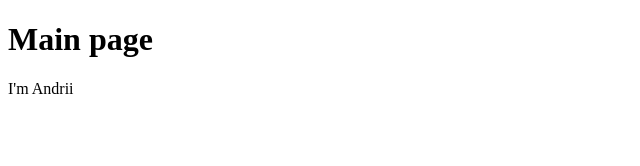
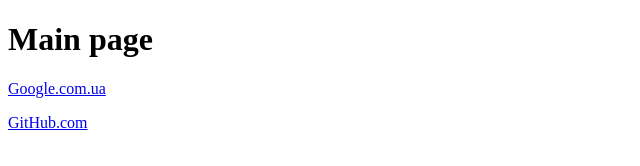
Before and after one commit to AndriiLatash/ISMPrakt09, a plain HTML site: page index.html in a window 1280 px wide. Shown: the whole page, without its empty margins (0-640 px from the left). Drawn offline with Linux system fonts and the light colour scheme.

Commit message:
Created branch links

```diff
--- a/index.html
+++ b/index.html
@@ -6,6 +6,7 @@
 </head>
 <body>
 <h1>Main page</h1>
-<p>I'm Andrii</p>
+<p><a href="https://google.com.ua">Google.com.ua</a></p>
+<p><a href="https://github.com">GitHub.com</a></p>
 </body>
 </html>
```
